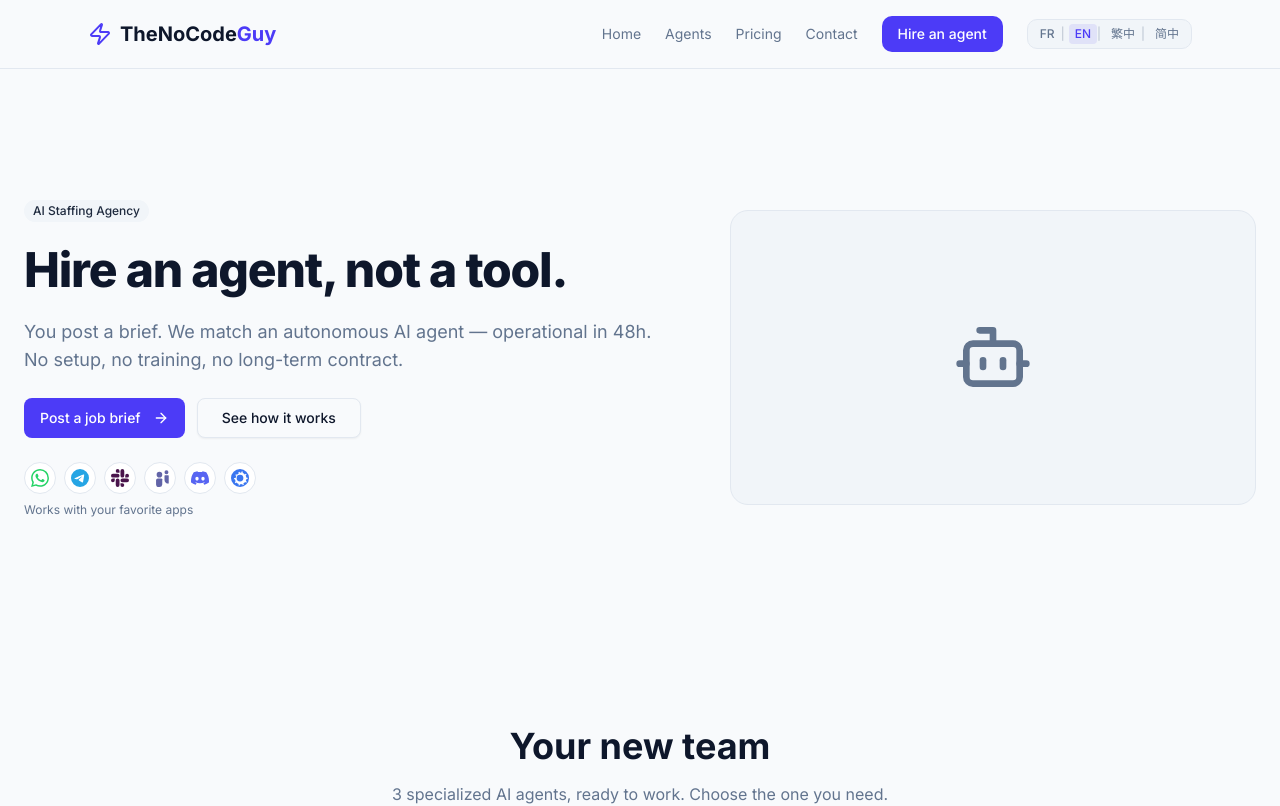
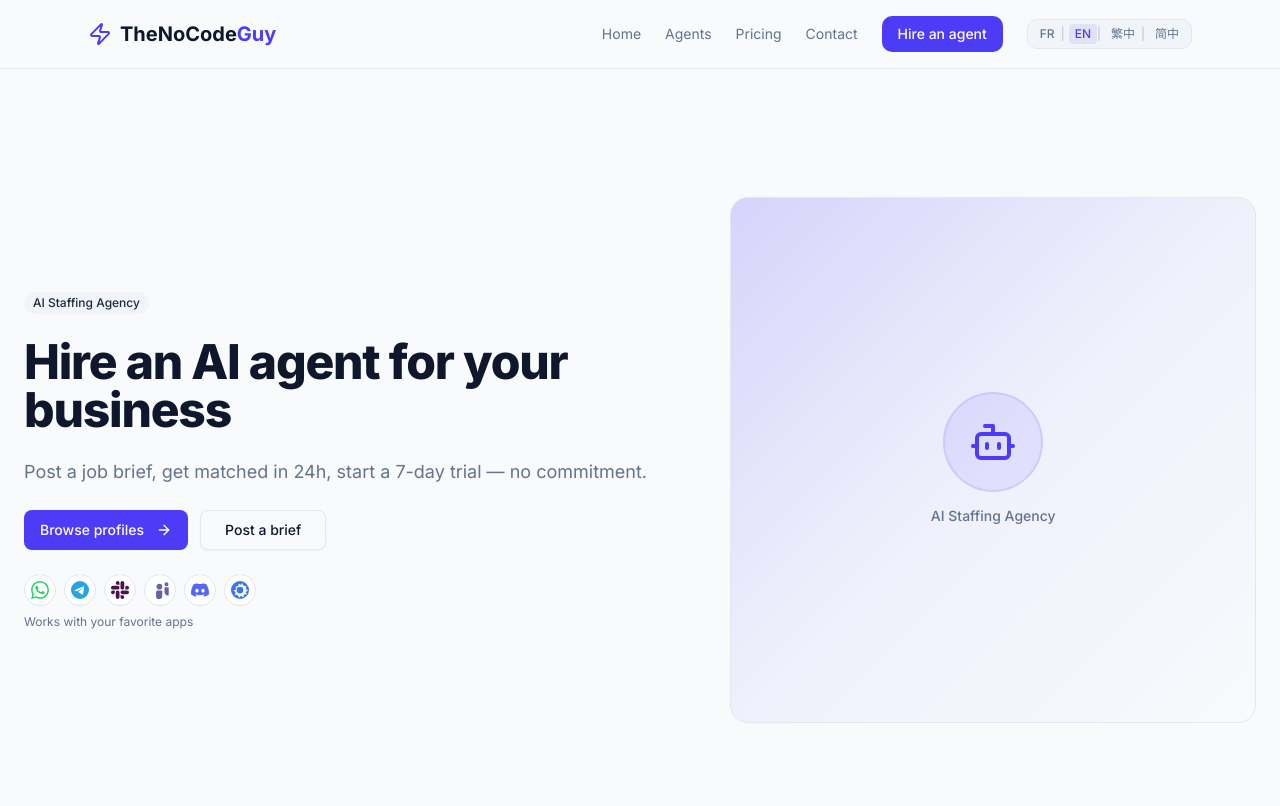
Before and after one commit to superWorldSavior/thenocodeguy, a Next.js app: page /en in a window 1280 px wide. Shown: the top 806 px of the page. Built offline with nearby package versions, Linux system fonts and the light colour scheme.

Commit message:
feat: hero refonte — staffing positioning (#73)

```diff
--- a/components/organisms/HeroSection.tsx
+++ b/components/organisms/HeroSection.tsx
@@ -32,24 +32,26 @@ export default async function HeroSection() {
             </p>
             <div className="flex flex-wrap gap-3">
               <Button asChild variant="default" size="lg">
-                <Link href="/agents">
+                <Link href="#profiles">
                   {t('ctaPrimary')}
                   <ArrowRight className="ml-1 h-4 w-4" />
                 </Link>
               </Button>
               <Button asChild variant="outline" size="lg">
-                <Link href="#how">{t('ctaSecondary')}</Link>
+                <Link href="/contact">{t('ctaSecondary')}</Link>
               </Button>
             </div>
             <ChannelBadges size="md" showLabel={true} className="items-start" />
           </div>
 
           {/* Right column — visual placeholder (decorative, replaced with real asset later) */}
-          <div
-            aria-hidden="true"
-            className="flex aspect-video w-full items-center justify-center rounded-2xl border border-border bg-muted"
-          >
-            <Bot className="h-20 w-20 text-muted-foreground" />
+          <div className="flex aspect-square w-full items-center justify-center rounded-2xl border border-border bg-gradient-to-br from-primary/20 via-primary/5 to-transparent">
+            <div className="flex flex-col items-center gap-4">
+              <div className="flex h-24 w-24 items-center justify-center rounded-full bg-primary/10 ring-2 ring-primary/20">
+                <Bot className="h-12 w-12 text-primary" />
+              </div>
+              <span className="text-sm font-medium text-muted-foreground">{t('badge')}</span>
+            </div>
           </div>
 
         </div>
--- a/messages/en.json
+++ b/messages/en.json
@@ -770,10 +770,10 @@
   },
   "hero": {
     "badge": "AI Staffing Agency",
-    "headline": "Hire an agent, not a tool.",
-    "subline": "You post a brief. We match an autonomous AI agent — operational in 48h. No setup, no training, no long-term contract.",
-    "ctaPrimary": "Post a job brief",
-    "ctaSecondary": "See how it works"
+    "headline": "Hire an AI agent for your business",
+    "subline": "Post a job brief, get matched in 24h, start a 7-day trial — no commitment.",
+    "ctaPrimary": "Browse profiles",
+    "ctaSecondary": "Post a brief"
   },
   "howItWorks": {
     "title": "How hiring works",
--- a/messages/fr.json
+++ b/messages/fr.json
@@ -770,10 +770,10 @@
   },
   "hero": {
     "badge": "Agence d'intérim IA",
-    "headline": "Embauchez un agent, pas un outil.",
-    "subline": "Vous postez un brief. Nous trouvons un agent IA autonome — opérationnel en 48h. Pas de setup, pas de formation, pas de contrat longue durée.",
-    "ctaPrimary": "Poster un brief",
-    "ctaSecondary": "Voir comment ça marche"
+    "headline": "Recrutez un agent IA pour votre entreprise",
+    "subline": "Postez un brief, trouvez votre match en 24h, démarrez un essai de 7 jours — sans engagement.",
+    "ctaPrimary": "Voir les profils",
+    "ctaSecondary": "Poster un brief"
   },
   "howItWorks": {
     "title": "Comment ça marche",
--- a/messages/zh-CN.json
+++ b/messages/zh-CN.json
@@ -770,10 +770,10 @@
   },
   "hero": {
     "badge": "AI 人才派遣机构",
-    "headline": "招聘代理，而非工具。",
-    "subline": "您发布需求简报。我们匹配自主 AI 代理 — 48 小时内就绪。无需设置、无需培训、无长期合同。",
-    "ctaPrimary": "发布招聘简报",
-    "ctaSecondary": "了解运作方式"
+    "headline": "为您的企业招聘 AI 代理",
+    "subline": "发布需求简报，24 小时内匹配，开始 7 天试用 — 无需承诺。",
+    "ctaPrimary": "浏览档案",
+    "ctaSecondary": "发布简报"
   },
   "howItWorks": {
     "title": "招聘流程",
--- a/messages/zh-TW.json
+++ b/messages/zh-TW.json
@@ -770,10 +770,10 @@
   },
   "hero": {
     "badge": "AI 人才派遣機構",
-    "headline": "招聘代理，而非工具。",
-    "subline": "您發布需求簡報。我們匹配自主 AI 代理 — 48 小時內就緒。無需設置、無需培訓、無長期合同。",
-    "ctaPrimary": "發布招聘簡報",
-    "ctaSecondary": "了解運作方式"
+    "headline": "為您的企業招聘 AI 代理",
+    "subline": "發布需求簡報，24 小時內匹配，開始 7 天試用 — 無需承諾。",
+    "ctaPrimary": "瀏覽檔案",
+    "ctaSecondary": "發布簡報"
   },
   "howItWorks": {
     "title": "招聘流程",
```
